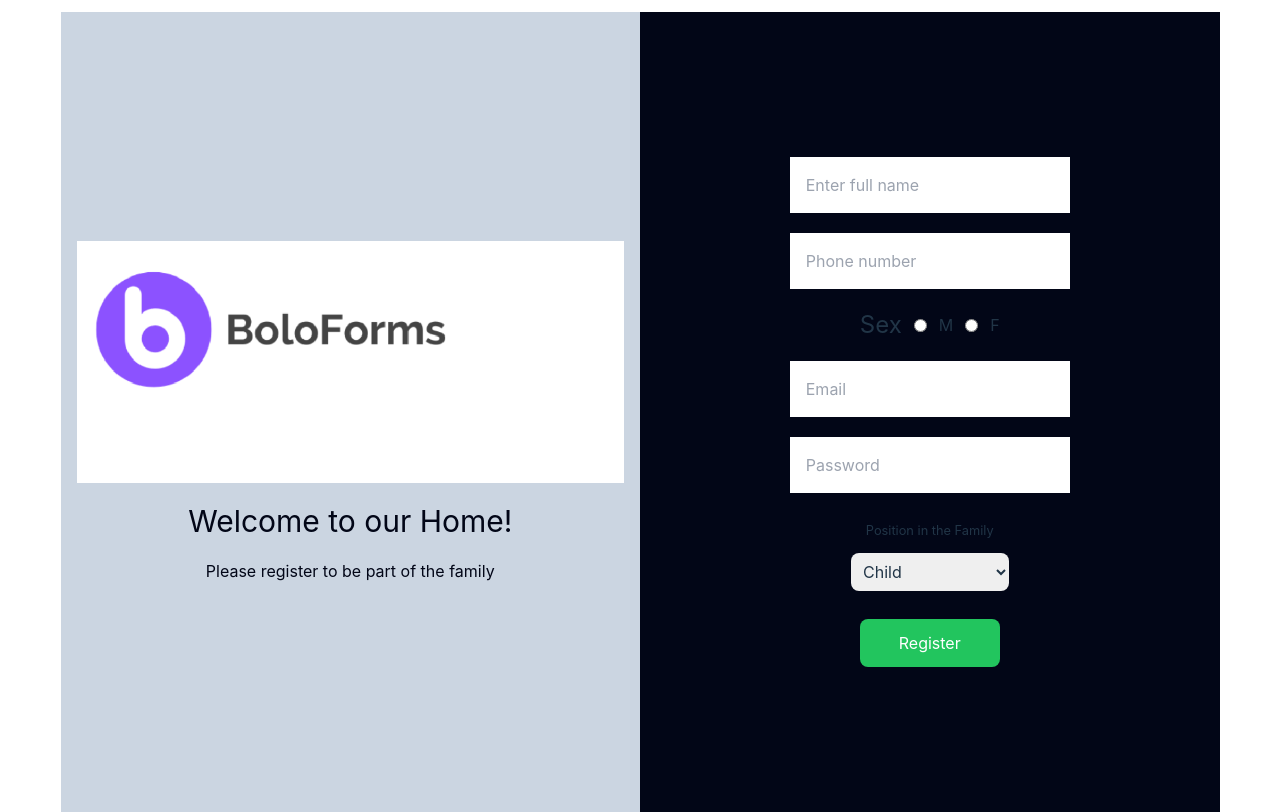
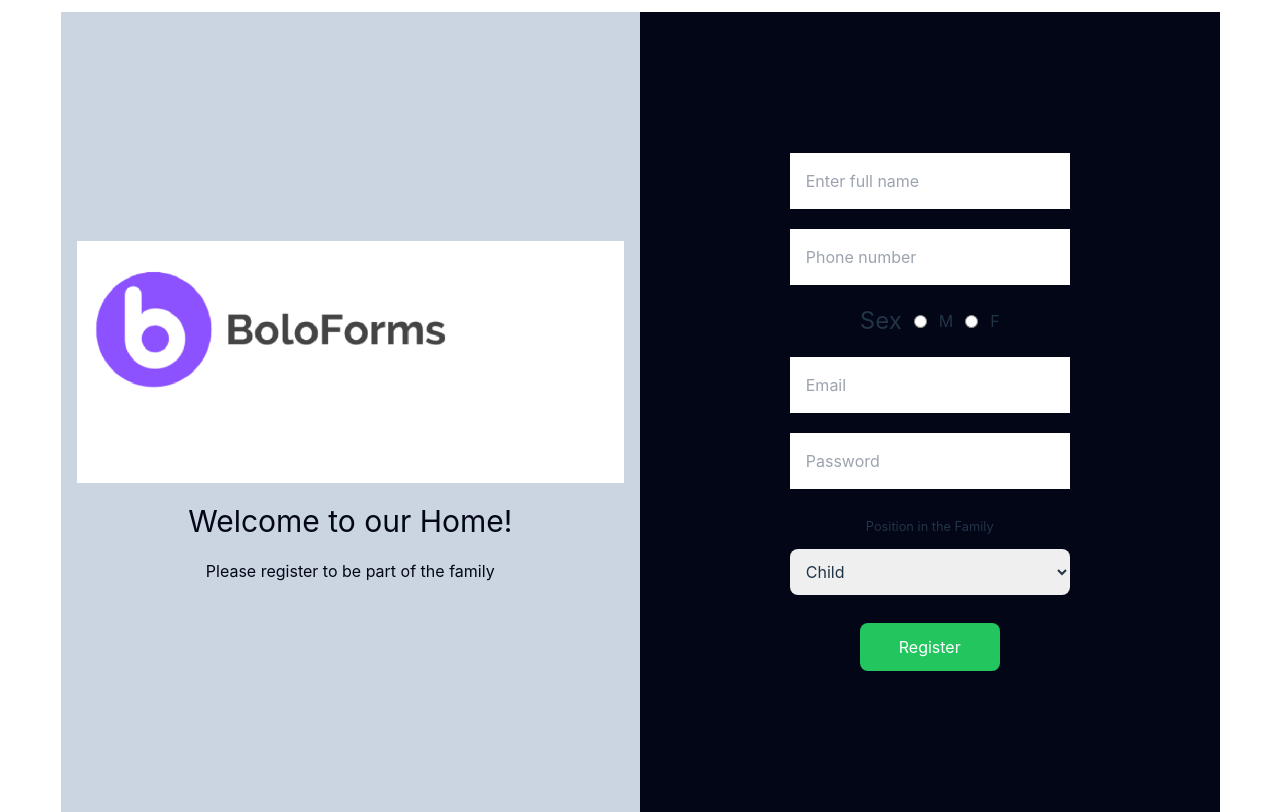
Before and after one commit to Fahyvor/MERN-StackApp, a React (Vite) app in the folder client/: page / in a window 1280 px wide. Built offline with nearby package versions, Linux system fonts and the light colour scheme.

Commit message:
Width adjustment

```diff
--- a/client/src/components/FormPage/FormPage.jsx
+++ b/client/src/components/FormPage/FormPage.jsx
@@ -112,11 +112,11 @@ const FormPage = () => {
             onChange={handleRegisterInputChange}
           />
 
-          <div className='family-position w-3/4 flex flex-col
+          <div className='family-position w-full flex flex-col
           items-center py-2'>
             <small>Position in the Family</small>
             <select name="Position" required
-              className='w-3/4 mt-3 p-2 rounded-lg'
+              className='w-full mt-3 p-3 rounded-lg'
               >
 
                 <option value='child'>Child</option>
```
